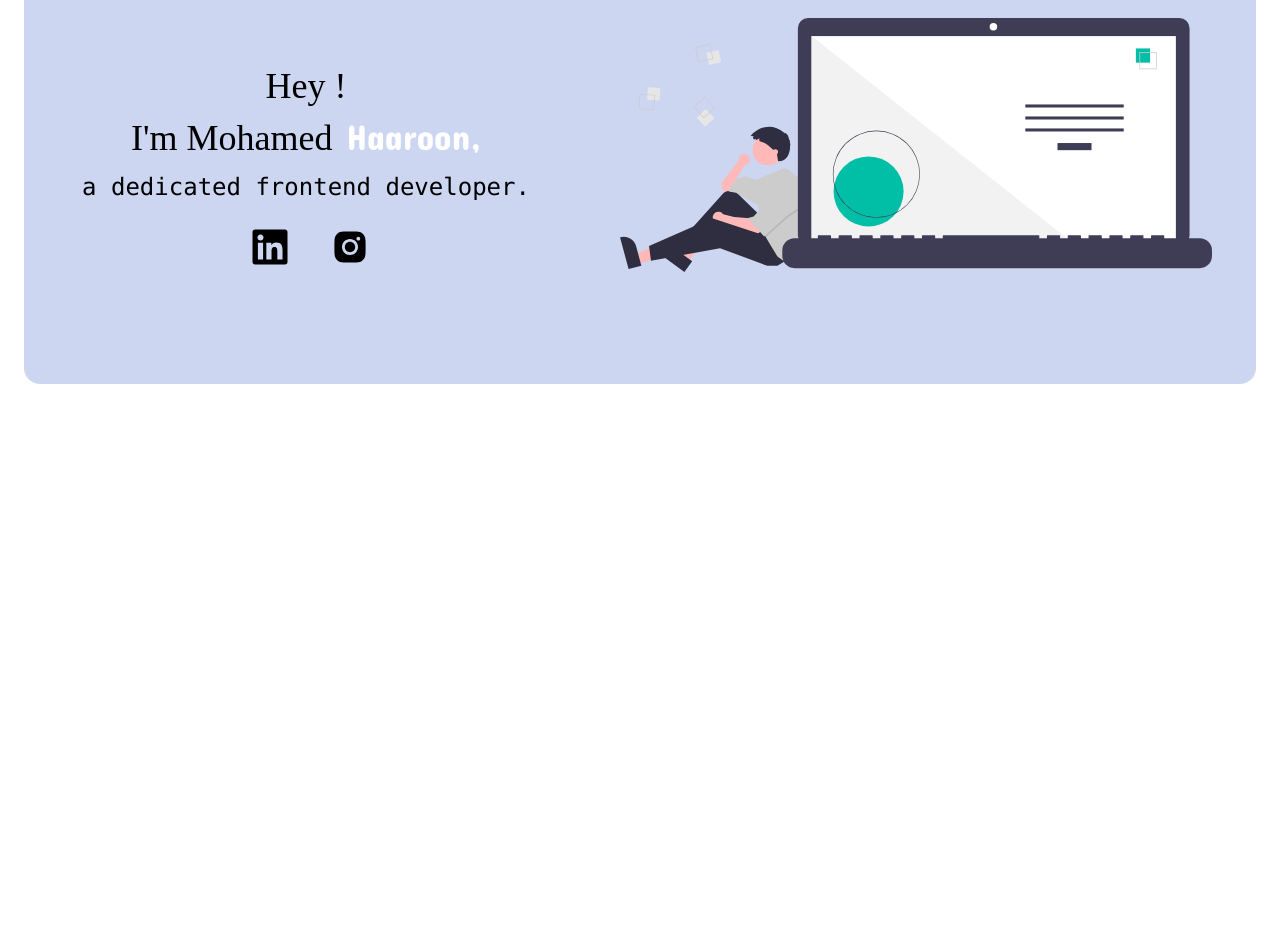
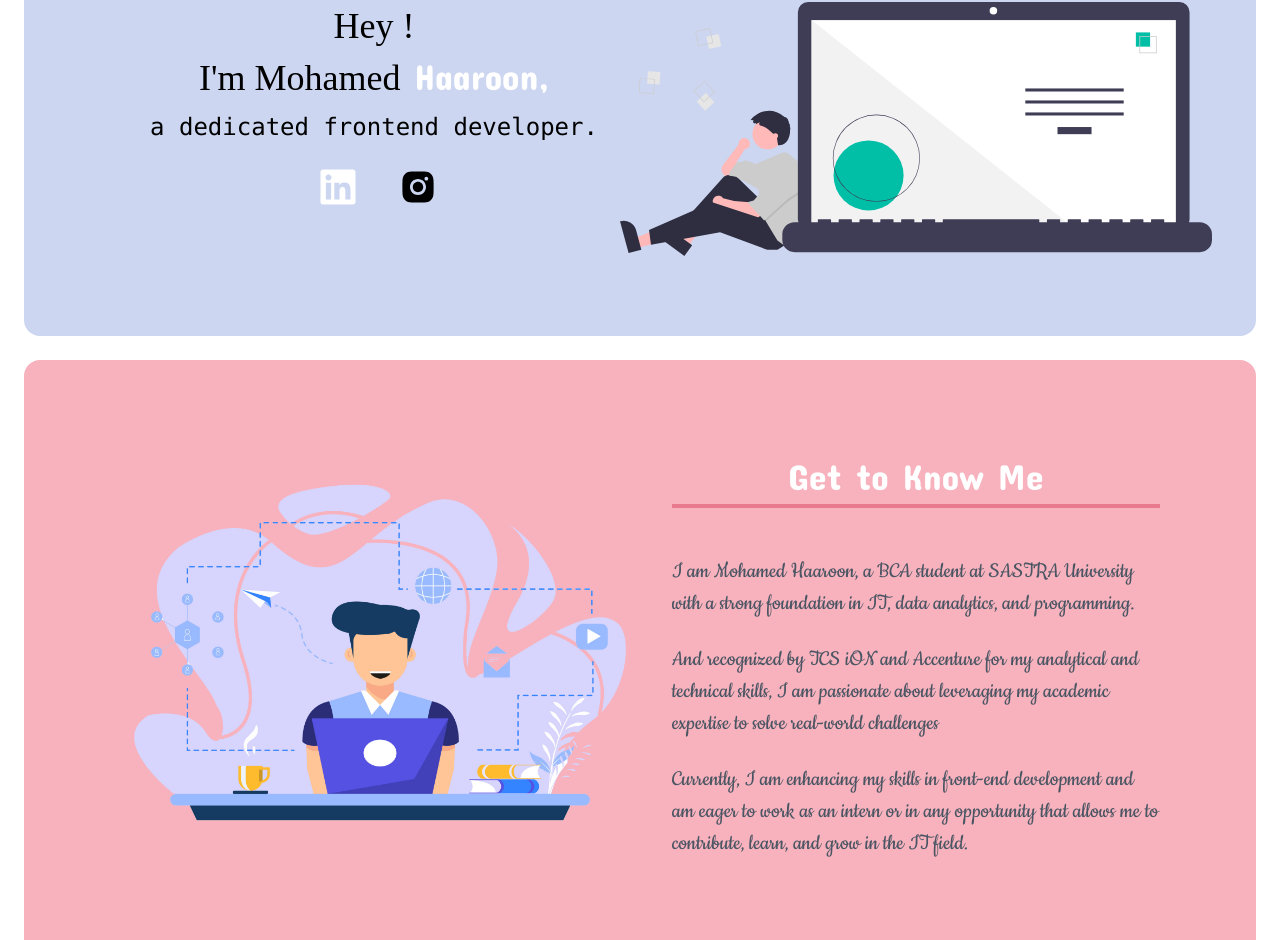
Before and after one commit to AMDHAAROON/portfolio, a React (Create React App) app: page / in a window 1280 px wide. Shown: the part 202-1142 px from the top of the page. Before the commit the page ends 800 px from the top, so only its background shows below. Built offline with nearby package versions, Linux system fonts and the light colour scheme; a web font is replaced by a local one.

Commit message:
changing the styles in hero section

```diff
--- a/src/App.js
+++ b/src/App.js
@@ -1,5 +1,6 @@
 
 import './App.css';
+import About from './components/About';
 import Header from './components/header';
 import Hero from './components/hero';
 
@@ -8,6 +9,7 @@ function App() {
     <div className="App">
       <Header/>
       <Hero/>
+      <About/>
     </div>
   );
 }
--- /dev/null
+++ b/src/components/About.js
@@ -0,0 +1,18 @@
+import aboutimg from '../assets/hero.png'
+export default function(){
+    return<div className=' px-6 pb-6'>
+    <section className='flex flex-col md:flex-row  bg-flame rounded-2xl p-12 md:p-24' >
+        <div className='md:w-1/2 '>
+            <img src={aboutimg}/>
+        </div>
+        <div className='md:w-1/2 '>
+        <div className='flex flex-col  md:pl-8 '>
+            <h1 className='text-center text-2xl md:text-4xl text-white font-marker pb-2 border-dkflame border-b-4'>Get to Know Me</h1>
+            <p className='pt-12 text-2xl font-cursive text-gray-600'> I am Mohamed Haaroon, a BCA student at SASTRA University with a strong foundation in IT, data analytics, and programming.</p>
+            <p className='pt-6 text-2xl font-cursive text-gray-600'> And recognized by TCS iON and Accenture for my analytical and technical skills, I am passionate about leveraging my academic expertise to solve real-world challenges</p>
+            <p className='pt-6 text-2xl font-cursive text-gray-600 '>Currently, I am enhancing my skills in front-end development and am eager to work as an intern or in any opportunity that allows me to contribute, learn, and grow in the IT field.</p>
+            </div>
+        </div>
+    </section>
+    </div>
+}
--- a/src/components/header.js
+++ b/src/components/header.js
@@ -8,7 +8,7 @@ export default function Header(){
     return <>
     <section className="px-6 pt-6  bg-white  ">
     <header className="flex justify-between px-10 pt-5  bg-lightlaven rounded-t-2xl ">
-        <a href="#" className="font-cursive text-gray-600 text-4xl md:pb-2  md:mb-3  border-r-2 border-lavender pr-4 flex"> Myself
+        <a href="#" className="font-cursive text-gray-600 text-4xl   border-r-2 border-lavender pr-4 flex"> Myself
         </a>
         <nav className="hidden  md:block">
         <ul className="flex  pb-2 mt-2 text-white font-marker text-2xl ">
--- a/src/components/hero.js
+++ b/src/components/hero.js
@@ -5,16 +5,18 @@ import { AiFillInstagram } from "react-icons/ai";
 
 export default function Hero(){
 
-return <section className='flex  flex-col md:flex-row bg-lightlaven  mx-6  py-20 md:py-28  px-6 rounded-b-2xl  text-black  '>
-    <div className='md:w-1/2  text-4xl font-chalk    md:pt-12 text-center md:mr-14 md:leading-snug text-black flex flex-col' >
+return<div className='pb-6'>
+ <section className='flex  flex-col md:flex-row bg-lightlaven  mx-6  py-20  px-6 rounded-b-2xl  text-black  '>
+    <div className='md:w-1/2  text-4xl font-chalk    md:pt-8 text-center md:ml-20 leading-normal md:leading-snug text-black flex flex-col' >
     <h1 >Hey !<br/>I'm Mohamed<span className='text-white font-marker hover:text-black cursor-pointer'> Haaroon,</span>
     <p className='text-2xl font-mono mt-2'>a dedicated frontend developer.</p>
      </h1>
      <div className='flex  mx-auto  md:justify-center mt-6'>
-        <a href='#' className='ml-12 mr-10 text-black hover:text-white'><FaLinkedin size={40}/></a>
+        <a href='#' className='ml-12 mr-10 text-white hover:text-black'><FaLinkedin size={40}/></a>
         <a href='#' className=' mr-16 md:mr-10 text-black hover:text-white'><AiFillInstagram size={40}/></a>
      </div>
      </div>
-     <img  className=" md:w-1/2 mr-5 pt-8 md:pt-1 " src={heroimg}/>
+     <img  className=" md:w-1/2 mr-5 pt-8  " src={heroimg}/>
     </section>
+    </div>
 }
--- a/tailwind.config.js
+++ b/tailwind.config.js
@@ -12,8 +12,8 @@ module.exports = {
 
       },
       colors:{
-        flame:"#E1551E",
-        richblack:"#11151C",
+        flame:"#F7B2BD",
+        dkflame:"#E77A8C",
         lavender:"#B0BEE6",
         lightlaven:"#CCD6F1",
         thicklav:"#86A4F7",
```
